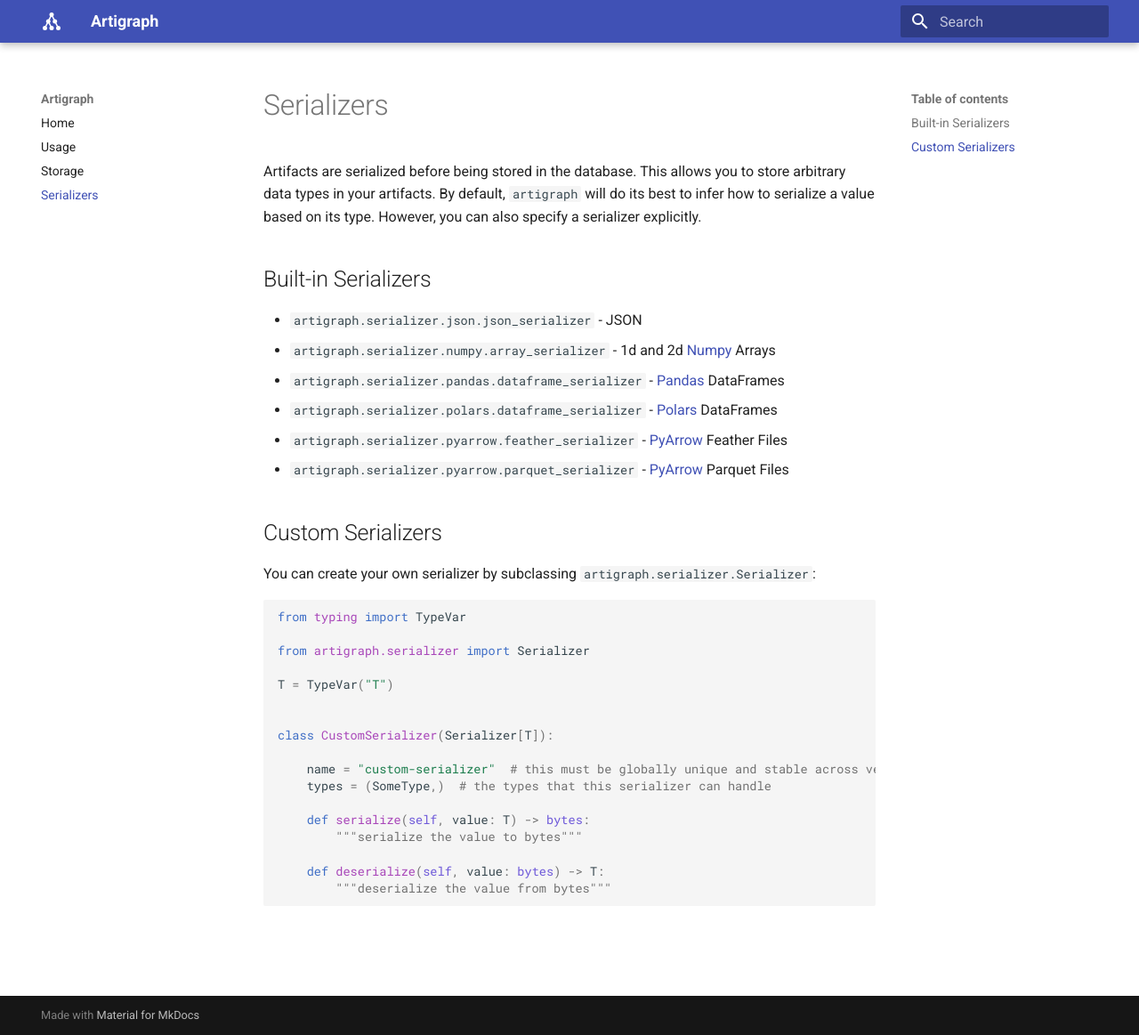
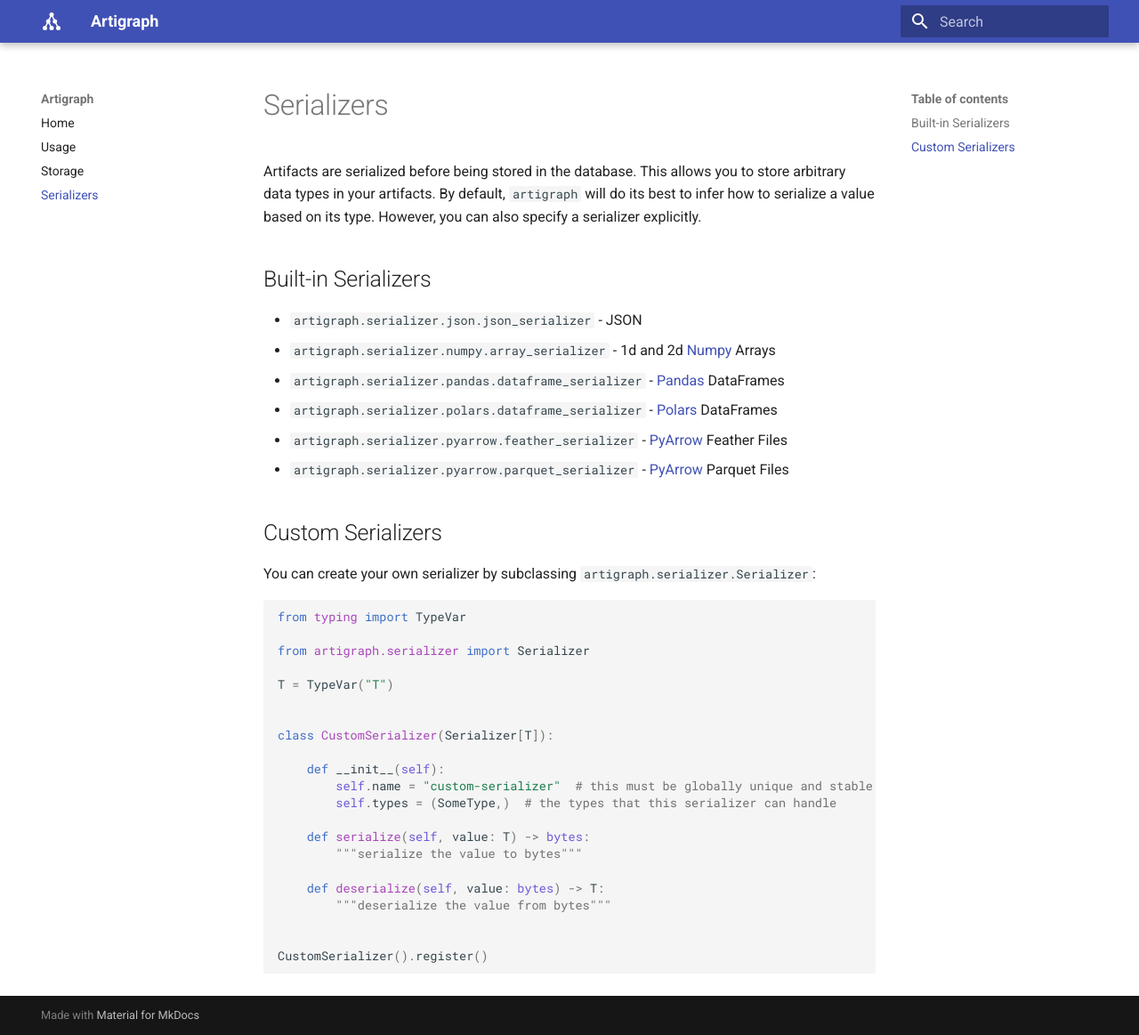
Before and after one commit to rmorshea/artigraph, an MkDocs documentation site: the page built from docs/serializers.md, in a window 1280 px wide and 1163 px high. Shown: the whole window at 89% size. Built offline with MkDocs 1.6.1 and Material for MkDocs 9.7.7, drawn with Linux system fonts in a browser that asks for light colours.

Commit message:
touch up storage/serializer docs

````diff
--- a/docs/serializers.md
+++ b/docs/serializers.md
@@ -33,12 +33,16 @@
 
 class CustomSerializer(Serializer[T]):
 
-    name = "custom-serializer"  # this must be globally unique and stable across versions
-    types = (SomeType,)  # the types that this serializer can handle
+    def __init__(self):
+        self.name = "custom-serializer"  # this must be globally unique and stable across versions
+        self.types = (SomeType,)  # the types that this serializer can handle
 
     def serialize(self, value: T) -> bytes:
         """serialize the value to bytes"""
 
     def deserialize(self, value: bytes) -> T:
         """deserialize the value from bytes"""
+
+
+CustomSerializer().register()
 ```
````
Also changed, not shown: docs/storage.md (+2 -1 lines).
